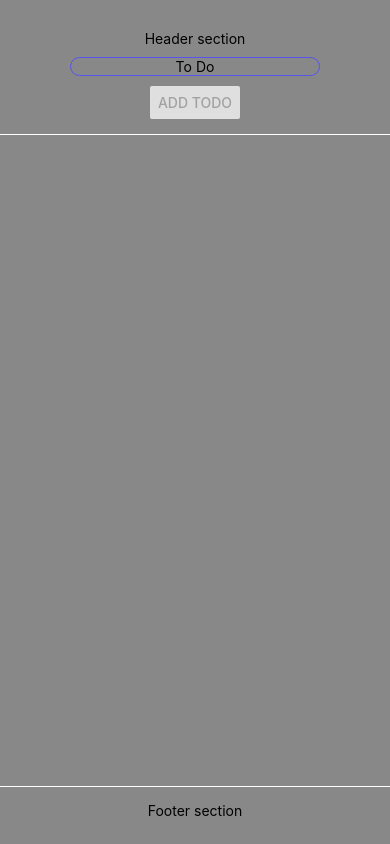
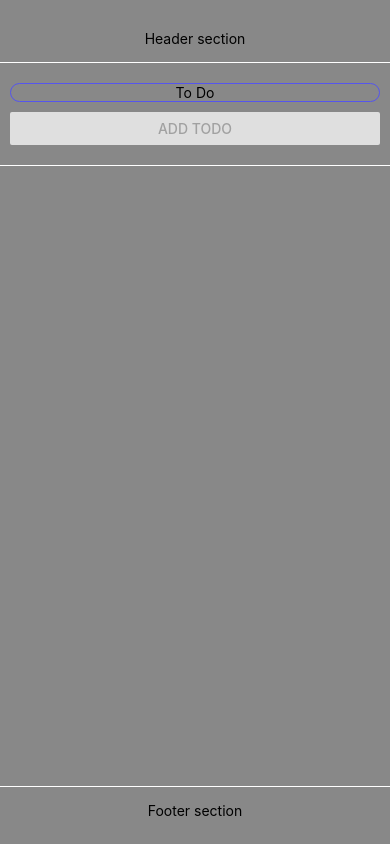
Before and after one commit to DragonSkyNG/native_test, a React Native app: screen / in a window 390 px wide. Built offline with nearby package versions, Linux system fonts and the light colour scheme.

Commit message:
Separate code into different componenets

```diff
--- a/App.js
+++ b/App.js
@@ -1,102 +1,19 @@
 import { StatusBar } from "expo-status-bar";
 import {
-  Button,
-  FlatList,
   StyleSheet,
-  Text,
-  TextInput,
   View,
 } from "react-native";
-import { useEffect, useRef, useState } from "react";
-import * as SecureStore from "expo-secure-store";
-
-async function saveData(key, data) {
-  await SecureStore.setItemAsync(key, JSON.stringify(data));
-}
-
-async function getData(key) {
-  let result = await SecureStore.getItemAsync(key);
-  return JSON.parse(result) || false;
-}
-
-async function purge(key) {
-  await SecureStore.deleteItemAsync(key);
-}
+import Header from "./components/Header";
+import Todos from "./components/Todos";
+import Footer from "./components/Footer";
 
 export default function App() {
-  const [todo, setTodo] = useState("");
-  const [todos, setTodos] = useState([]);
-  const unqID = useRef(0);
-
-  useEffect(() => {
-    const getStoredData = async () => {
-      // await purge("todos");
-      // await purge("id");
-      let storedTodos = await getData("todos");
-      let storedID = await getData("id");
-      unqID.current = storedID ? storedID : 0;
-      setTodos(storedTodos ? storedTodos : []);
-      console.log(storedTodos);
-      console.log(storedID);
-    };
-    getStoredData();
-  }, []);
-
-  useEffect(() => {
-    const saveDataToStore = async () => {
-      await saveData("todos", todos);
-      await saveData("id", unqID.current);
-    };
-    saveDataToStore();
-  }, [todos]);
-
-  const addTodoHandler = () => {
-    setTodos((prevTodos) => [...prevTodos, { id: unqID.current, todo: todo }]);
-    unqID.current += 1;
-    setTodo("");
-  };
-
-  const deleteTodoHandler = (id) => {
-    setTodos((prevTodos) => prevTodos.filter((todo) => todo.id !== id));
-    if (todos.length - 1 === 0) {
-      purge("id");
-      unqID.current = 0;
-    }
-  };
 
   return (
     <View style={styles.container}>
-      <View style={styles.header}>
-        <Text>Header section</Text>
-        <TextInput
-          style={styles.input}
-          placeholder="To Do"
-          onChangeText={setTodo}
-          value={todo}
-        />
-        <Button
-          onPress={addTodoHandler}
-          disabled={todo.length === 0}
-          title="Add Todo"
-        />
-      </View>
-      <FlatList
-        style={{ gap: 30 }}
-        data={todos}
-        renderItem={({ item }) => (
-          <Text
-            style={{ fontSize: 20 }}
-            onPress={() => {
-              deleteTodoHandler(item.id);
-            }}
-          >
-            {item.todo}
-          </Text>
-        )}
-      />
-      <View style={styles.footer}>
-        <Text style={{ textAlign: "center" }}>Footer section</Text>
-      </View>
+      <Header/>
+      <Todos/>
+      <Footer/>
       <StatusBar style="auto" />
     </View>
   );
@@ -113,27 +30,7 @@ const styles = StyleSheet.create({
   scroll: {
     width: "100%",
   },
-  header: {
-    borderBottomColor: "#fff",
-    borderBottomWidth: 1,
-    width: "100%",
-    paddingBottom: 15,
-    alignItems: "center",
-    gap: 10,
-  },
-  input: {
-    borderWidth: 1,
-    borderColor: "#55e",
-    borderRadius: 10,
-    paddingLeft: 15,
-    paddingRight: 15,
-    minWidth: 100,
-    textAlign: "center",
-  },
-  footer: {
-    borderTopColor: "#fff",
-    borderTopWidth: 1,
-    width: "100%",
-    paddingTop: 15,
-  },
+
+
+
 });
--- /dev/null
+++ b/components/Footer.js
@@ -0,0 +1,17 @@
+import { View,Text,StyleSheet } from "react-native";
+export default function Footer() {
+  return (
+    <View style={styles.footer}>
+      <Text style={{ textAlign: "center" }}>Footer section</Text>
+    </View>
+  );
+}
+
+const styles= StyleSheet.create({
+    footer: {
+        borderTopColor: "#fff",
+        borderTopWidth: 1,
+        width: "100%",
+        paddingTop: 15,
+      },
+})
--- /dev/null
+++ b/components/Header.js
@@ -0,0 +1,19 @@
+import { View, Text, StyleSheet } from "react-native";
+export default function Header() {
+  return (
+    <View style={styles.header}>
+      <Text>Header section</Text>
+    </View>
+  );
+}
+
+const styles= StyleSheet.create({
+    header: {
+        borderBottomColor: "#fff",
+        borderBottomWidth: 1,
+        width: "100%",
+        paddingBottom: 15,
+        alignItems: "center",
+        gap: 10,
+      },
+})
--- /dev/null
+++ b/components/Todos.js
@@ -0,0 +1,121 @@
+import {
+  Button,
+  FlatList,
+  StyleSheet,
+  Text,
+  TextInput,
+  View,
+} from "react-native";
+import { useEffect, useRef, useState } from "react";
+import * as SecureStore from "expo-secure-store";
+
+async function saveData(key, data) {
+  await SecureStore.setItemAsync(key, JSON.stringify(data));
+}
+
+async function getData(key) {
+  let result = await SecureStore.getItemAsync(key);
+  return JSON.parse(result) || false;
+}
+
+async function purge(key) {
+  await SecureStore.deleteItemAsync(key);
+}
+
+export default function Todos() {
+  const [todo, setTodo] = useState("");
+  const [todos, setTodos] = useState([]);
+  const unqID = useRef(0);
+
+  useEffect(() => {
+    const getStoredData = async () => {
+      // await purge("todos");
+      // await purge("id");
+      let storedTodos = await getData("todos");
+      let storedID = await getData("id");
+      unqID.current = storedID ? storedID : 0;
+      setTodos(storedTodos ? storedTodos : []);
+      console.log(storedTodos);
+      console.log(storedID);
+    };
+    getStoredData();
+  }, []);
+
+  useEffect(() => {
+    const saveDataToStore = async () => {
+      await saveData("todos", todos);
+      await saveData("id", unqID.current);
+    };
+    saveDataToStore();
+  }, [todos]);
+
+  const addTodoHandler = () => {
+    setTodos((prevTodos) => [...prevTodos, { id: unqID.current, todo: todo }]);
+    unqID.current += 1;
+    setTodo("");
+  };
+
+  const deleteTodoHandler = (id) => {
+    setTodos((prevTodos) => prevTodos.filter((todo) => todo.id !== id));
+    if (todos.length - 1 === 0) {
+      purge("id");
+      unqID.current = 0;
+    }
+  };
+
+  return (
+    <View style={styles.container}>
+      <View style={styles.inputBox}>
+        <TextInput
+          style={styles.input}
+          placeholder="To Do"
+          onChangeText={setTodo}
+          value={todo}
+        />
+        <Button
+          onPress={addTodoHandler}
+          disabled={todo.length === 0}
+          title="Add Todo"
+        />
+      </View>
+
+      <FlatList
+        style={{ gap: 30 }}
+        data={todos}
+        renderItem={({ item }) => (
+          <Text
+            style={{ fontSize: 20 }}
+            onPress={() => {
+              deleteTodoHandler(item.id);
+            }}
+          >
+            {item.todo}
+          </Text>
+        )}
+      />
+    </View>
+  );
+}
+
+const styles = StyleSheet.create({
+  container: { flex: 2, width: "100%", alignItems: "center" },
+  inputBox: {
+    width: "100%",
+    paddingTop: 20,
+    paddingBottom: 20,
+    paddingLeft: 10,
+    paddingRight: 10,
+    gap: 10,
+    borderBottomWidth: 1,
+    borderBottomColor: "#fff",
+  },
+  input: {
+    borderWidth: 1,
+    borderColor: "#55e",
+    borderRadius: 10,
+    paddingLeft: 15,
+    paddingRight: 15,
+    minWidth: 100,
+    textAlign: "center",
+  },
+});
```
